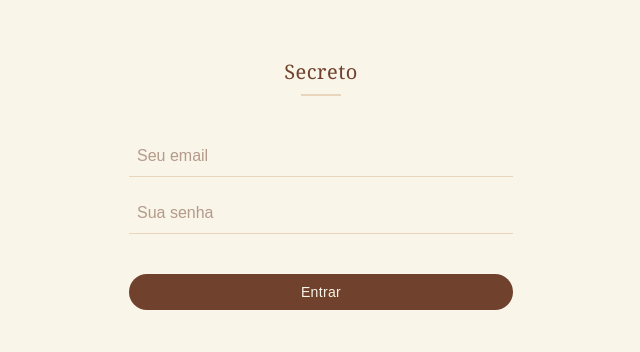
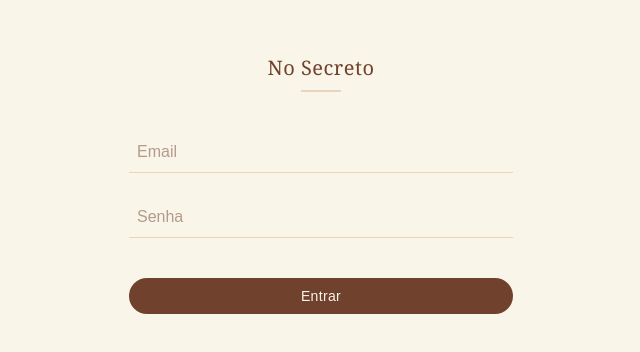
Before and after one commit to michelesannti/no-secreto, a Next.js app: page /login in a window 1280 px wide. Shown: the part 216-568 px from the top of the page, without its empty margins (319-959 px from the left). Built offline with nearby package versions, Linux system fonts and the light colour scheme.

Commit message:
refina texto e layout login

```diff
--- a/app/(auth)/login/page.tsx
+++ b/app/(auth)/login/page.tsx
@@ -21,7 +21,7 @@ export default function LoginPage() {
     });
 
     if (error) {
-      setMessage("Email ou senha inválidos.");
+      setMessage("email ou senha inválidos");
     } else {
       router.push("/secreto");
     }
@@ -33,16 +33,16 @@ export default function LoginPage() {
 
         <div className="mb-10 text-center">
           <h1 className="text-xl font-serif tracking-wide">
-            Secreto
+            No Secreto
           </h1>
           <div className="w-10 h-[2px] bg-[#e9d5bb] mt-2 mx-auto"></div>
         </div>
 
-        <form onSubmit={handleLogin} className="flex flex-col gap-4">
+        <form onSubmit={handleLogin} className="flex flex-col gap-6">
 
           <input
             type="email"
-            placeholder="Seu email"
+            placeholder="Email"
             value={email}
             onChange={(e) => setEmail(e.target.value)}
             required
@@ -51,7 +51,7 @@ export default function LoginPage() {
 
           <input
             type="password"
-            placeholder="Sua senha"
+            placeholder="Senha"
             value={password}
             onChange={(e) => setPassword(e.target.value)}
             required
@@ -60,13 +60,13 @@ export default function LoginPage() {
 
           <button
             type="submit"
-            className="mt-6 py-2 rounded-full bg-[#70412d] text-[#f9f5e9] text-sm tracking-wide"
+            className="mt-4 py-2 rounded-full bg-[#70412d] text-[#f9f5e9] text-sm tracking-wide"
           >
             Entrar
           </button>
 
           {message && (
-            <p className="text-sm text-center text-red-500 mt-2">
+            <p className="text-sm text-center text-red-500">
               {message}
             </p>
           )}
```
